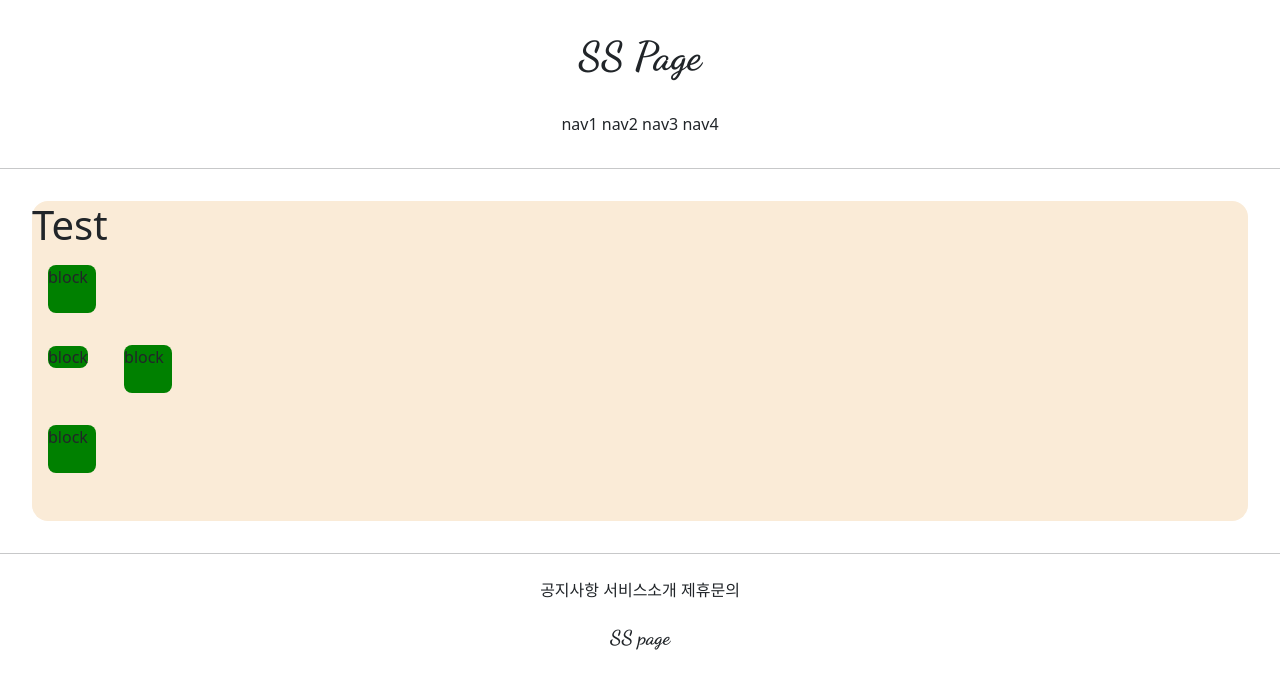
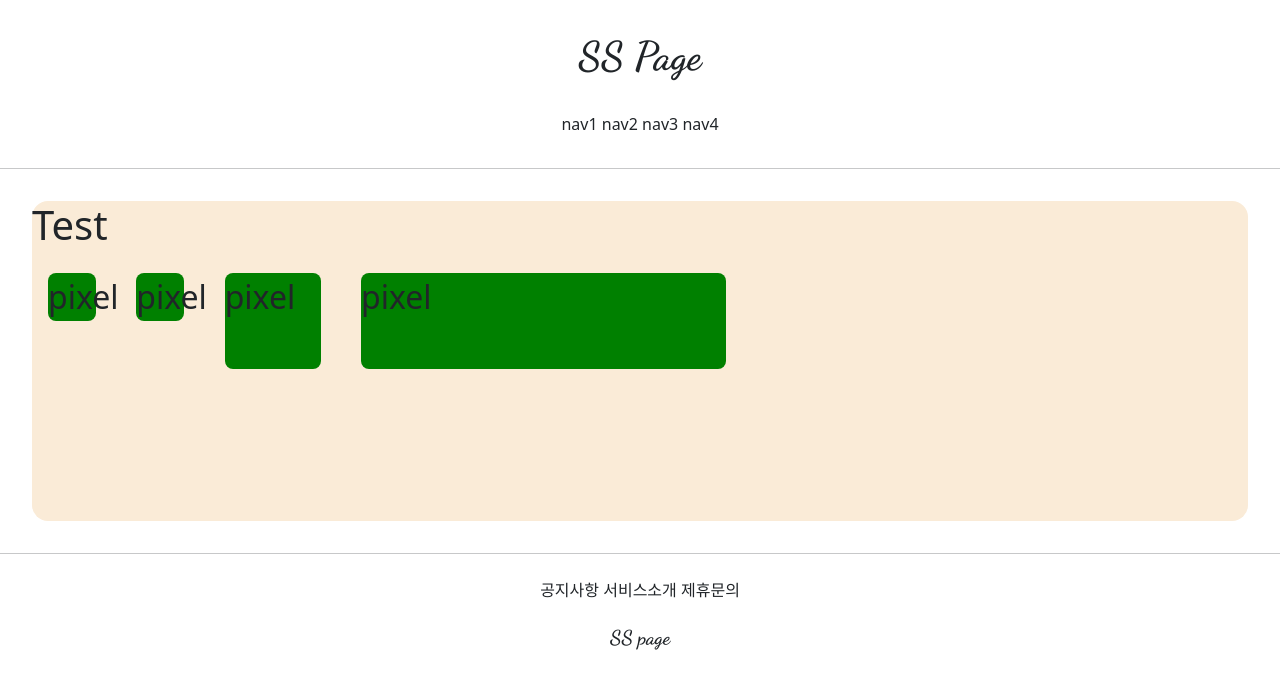
Before and after one commit to NOESYU/self_django, a Django app: page /account/hihi/ in a window 1280 px wide. Shown: the top 689 px of the page. Run offline with Django 3.2, Linux system fonts and the light colour scheme; parts of the project's set-up code (start-up, migrations or seed data) failed here and were passed over.

Commit message:
210708 self commit 1

```diff
--- a/accountapp/templates/accountapp/hello_world.html
+++ b/accountapp/templates/accountapp/hello_world.html
@@ -9,16 +9,18 @@
             height: 48px;
             width: 48px;
             border-radius: .5rem;
+            display: inline-block
         }
     </style>
 
-    <div style="height: 20rem; background-color: antiquewhite; margin: 2rem; border-radius: 1rem;">
+    <div style="height: 20rem; background-color: antiquewhite; margin: 2rem;
+                border-radius: 1rem; font-size: 2rem;">
+
         <h1>Test</h1>
 
-        <div class="testing" style="display: block">block</div>
-        <div class="testing" style="display: inline">block</div>
-        <div class="testing" style="display: inline-block">block</div>
-        <div class="testing" style="display: none">block</div>
-        <div class="testing">block</div>
+        <div class="testing" style="width: 48px; height: 48px">pixel</div>
+        <div class="testing" style="width: 3rem; height: 3rem">pixel</div>
+        <div class="testing" style="width: 3em; height: 3em">pixel</div>
+        <div class="testing" style="width: 30%; height: 30%">pixel</div>
     </div>
 {% endblock %}
```
